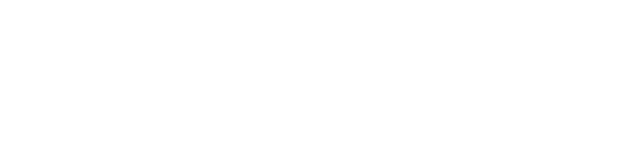
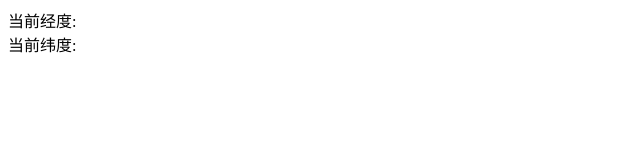
Before and after one commit to cds8/wap, a plain HTML site: page index.html in a window 1280 px wide. Shown: the whole page, without its empty margins (0-640 px from the left). Drawn offline with Linux system fonts and the light colour scheme.

Commit message:
'地理信息系统03'

```diff
--- a/index.html
+++ b/index.html
@@ -5,11 +5,17 @@
     <title>地理位置</title>
 </head>
 <body>
+	<div class="">
+		<span>当前经度:</span><span class="jingdu"></span>
+	</div>
+	<div class="">
+		<span>当前纬度:</span><span class="weidu"></span>
+	</div>
     <script>
         navigator.geolocation.getCurrentPosition(
             function(position){
             var cords = position.coords;
-                alert("当前经度："+cords.longtitude +", 纬度："+cords.latitude);
+                alert("当前经度："+cords.longitude +", 纬度："+cords.latitude);
             },
             function(error){
                 var errorTypes={1:"位置服务被拒绝", 2:"获取不到位置信息", 3:"获取位置信息超时"};
```
